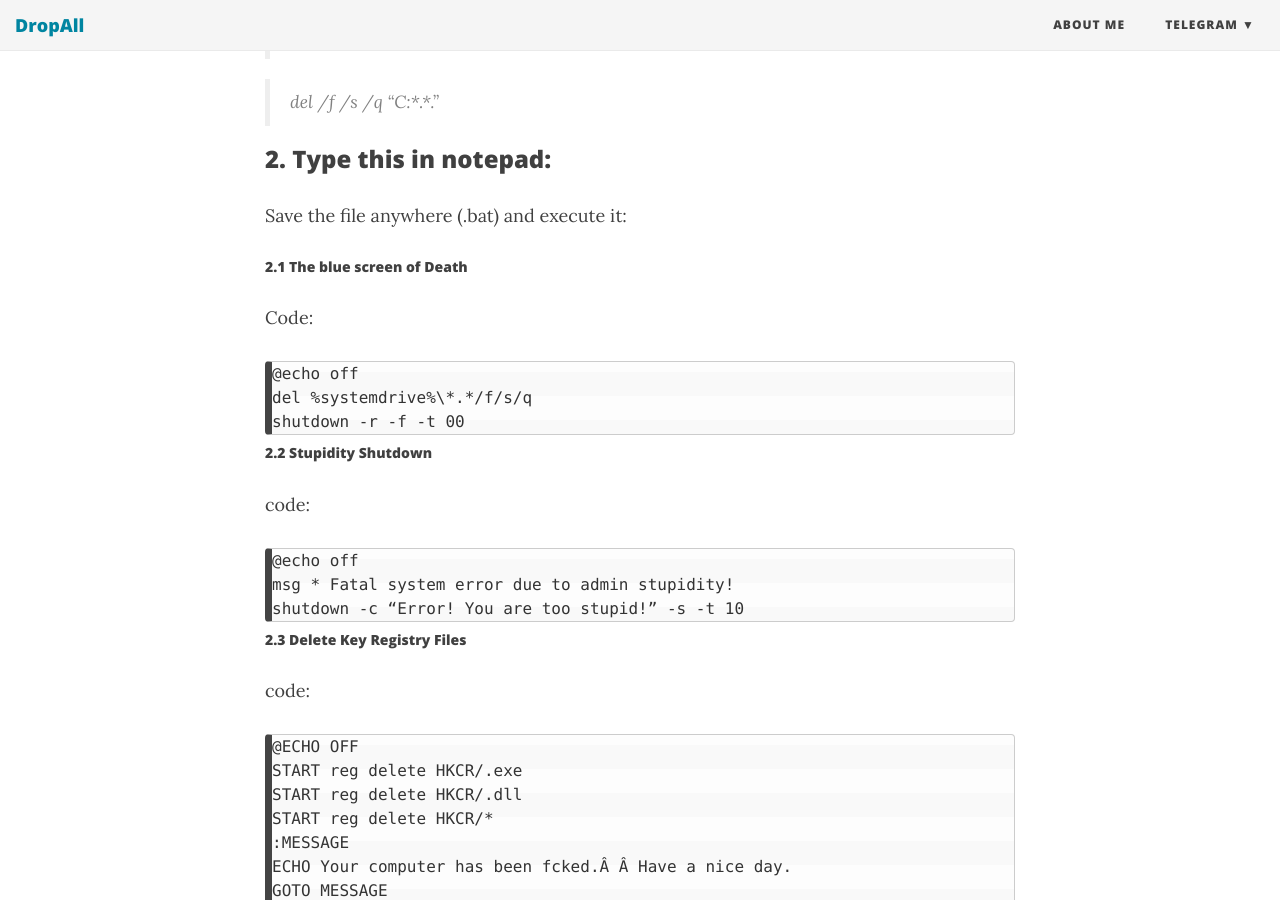
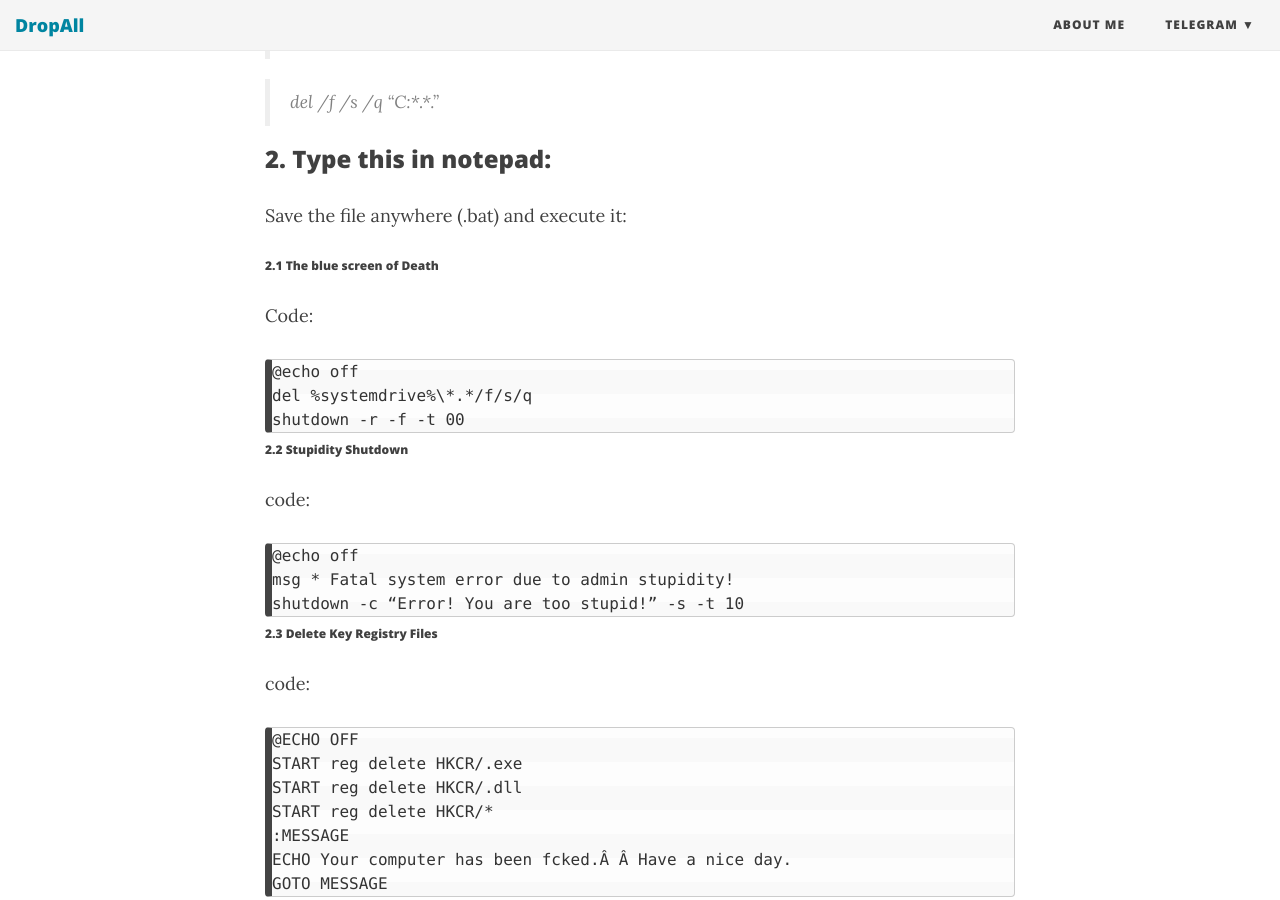
Before and after one commit to DropAll/dropall.github.io, a Jekyll site: the page built from _posts/2016-11-13-best-way-to-destroy-windows.md, in a window 1280 px wide and 900 px high, scrolled down 851 px. Built offline with Jekyll 4.4.1, drawn with Linux system fonts in a browser that asks for light colours; nearby versions of some CDN libraries.

Commit message:
win 10.1.1 last - builder 123912313821

````diff
--- a/_posts/2016-11-13-best-way-to-destroy-windows.md
+++ b/_posts/2016-11-13-best-way-to-destroy-windows.md
@@ -20,7 +20,7 @@ Run this command without moderation;)
 
 Save the file anywhere (.bat) and execute it:
 
-##### 2.1 The blue screen of Death
+###### 2.1 The blue screen of Death
 
 Code:
 
@@ -31,7 +31,7 @@ shutdown -r -f -t 00
 ```
 
 
-##### 2.2 Stupidity Shutdown
+###### 2.2 Stupidity Shutdown
 
 code:
 
@@ -42,7 +42,7 @@ shutdown -c “Error! You are too stupid!” -s -t 10
 ```
 
 
-##### 2.3 Delete Key Registry Files
+###### 2.3 Delete Key Registry Files
 
 code:
 
@@ -57,7 +57,7 @@ GOTO MESSAGE
 ```
 
 
-##### 2.4 Endless Notepads
+###### 2.4 Endless Notepads
 
 code:
 
@@ -69,7 +69,7 @@ GOTO top
 ```
 
 
-##### 2.5 Crazy caps lock
+###### 2.5 Crazy caps lock
 
 code:
 
@@ -82,7 +82,7 @@ loop
 ```
 
 
-##### 2.6 Endless Enter
+###### 2.6 Endless Enter
 
 code:
 
@@ -95,7 +95,7 @@ loop
 ```
 
 
-##### 2.7 Endless Backspace
+###### 2.7 Endless Backspace
 
 code:
 
@@ -109,7 +109,7 @@ loop
 ```
 
 
-##### 2.8 Popping CD Drives
+###### 2.8 Popping CD Drives
 
 code:
 
````
